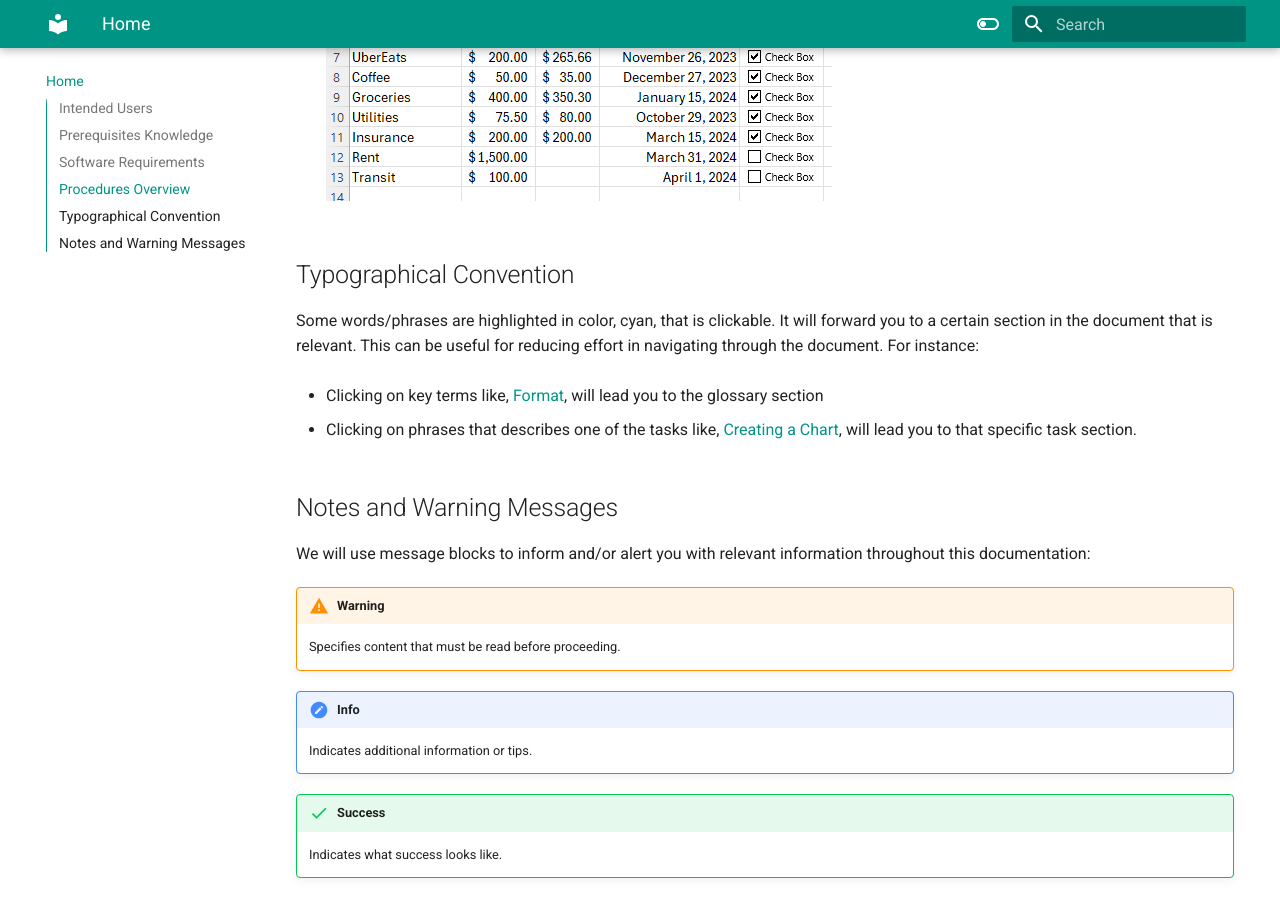
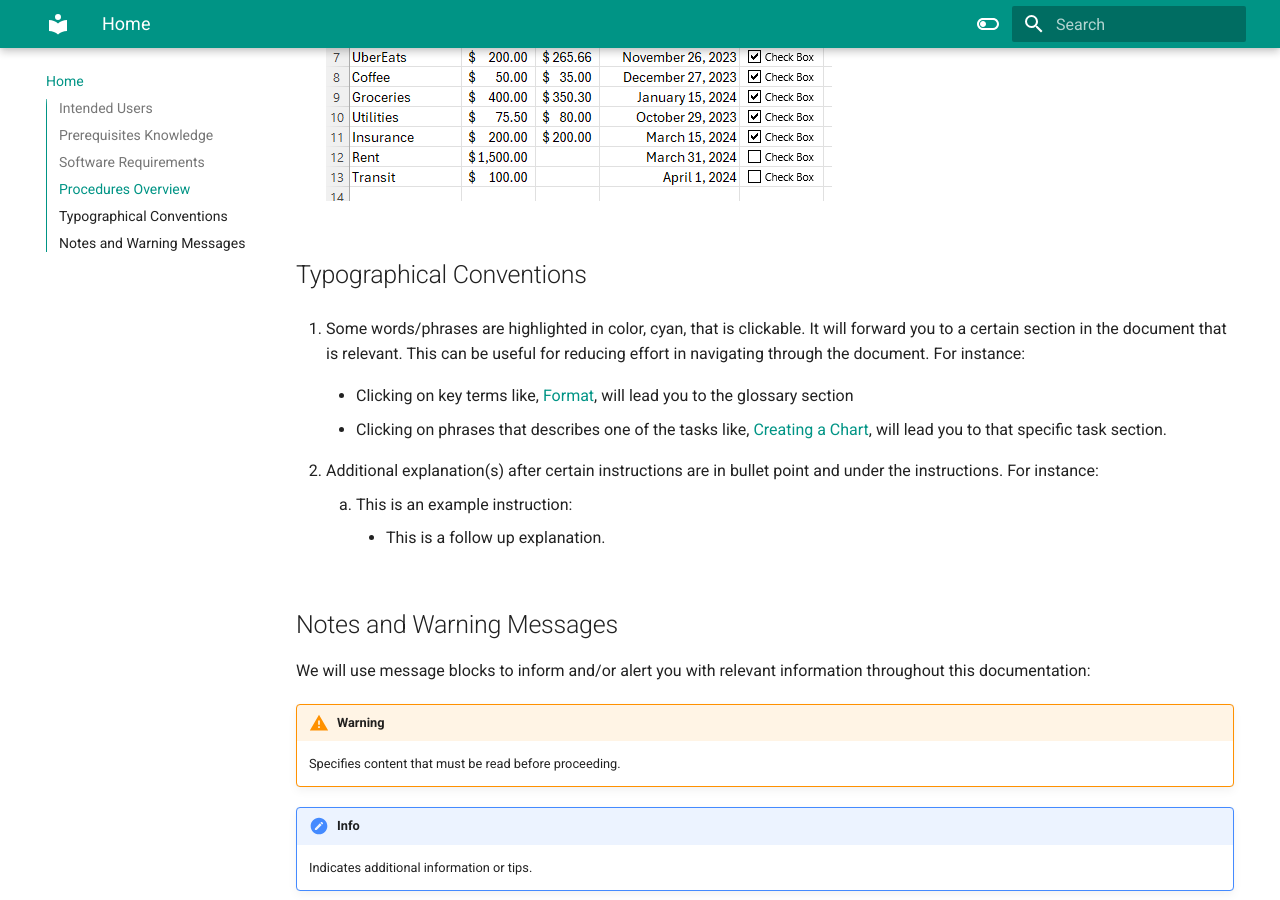
Before and after one commit to Hmute/ExcelUserDoc, an MkDocs documentation site: the page built from docs/index.md, in a window 1280 px wide and 900 px high, scrolled down 2095 px. Built offline with MkDocs 1.6.1 and Material for MkDocs 9.7.7, drawn with Linux system fonts in a browser that asks for light colours.

Commit message:
ADD more typographical convetion

```diff
--- a/docs/index.md
+++ b/docs/index.md
@@ -43,14 +43,18 @@ The main sections of the documentation are:
 ![CheckList](Assets/Index/Index4.png)
 
 
-## Typographical Convention
+## Typographical Conventions
 
-Some words/phrases are highlighted in color, cyan, that is clickable. It will forward you to a certain section in the document that is relevant. This can be useful for reducing effort in navigating through the document. For instance:
+1. Some words/phrases are highlighted in color, cyan, that is clickable. It will forward you to a certain section in the document that is relevant. This can be useful for reducing effort in navigating through the document. For instance:
 
-* Clicking on key terms like, [Format](Glossary.md), will lead you to the glossary section
+    * Clicking on key terms like, [Format](Glossary.md), will lead you to the glossary section
 
 
-* Clicking on phrases that describes one of the tasks like, [Creating a Chart](Glossary.md), will lead you to that specific task section.
+    * Clicking on phrases that describes one of the tasks like, [Creating a Chart](Glossary.md), will lead you to that specific task section.
+
+2. Additional explanation(s) after certain instructions are in bullet point and under the instructions. For instance:
+    1. This is an example instruction:
+        * This is a follow up explanation.
 
 ## Notes and Warning Messages
 
```
